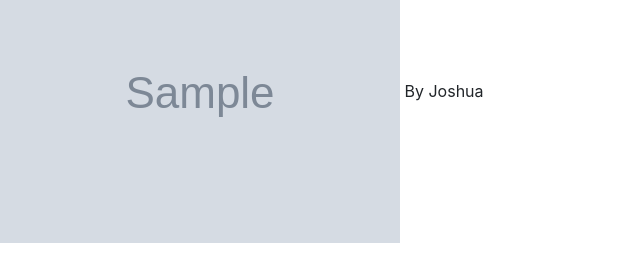
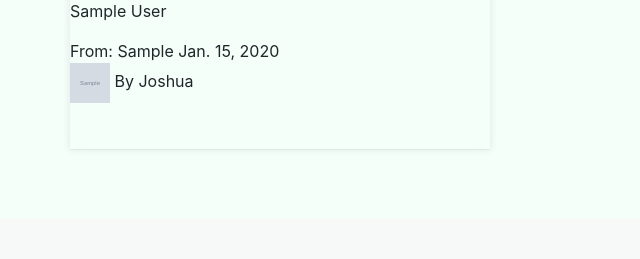
Before and after one commit to Joshua-Barawa/Django-IP3, a Django app: page / in a window 1280 px wide. Shown: the part 1037-1296 px from the top of the page, without its empty margins (0-640 px from the left). After the commit the page ends 1187 px from the top, so only its background shows below. Run offline with Django 4.2, Linux system fonts and the light colour scheme; a user stored in the database is signed in; data comes from the database, SQL or seed files in the repository; tables that the repository leaves empty hold one stand-in row (values such as "Sample post"); grey boxes marked "Sample" are stand-in pictures; some libraries are stand-ins or nearby versions.

Commit message:
added box shadow to my cards

```diff
--- a/members/static/css/index.css
+++ b/members/static/css/index.css
@@ -1,4 +1,6 @@
-
+.bdy{
+background-color:#F5FFFA;
+}
 
 .upper-side{
 background-color:#36454F;
@@ -29,3 +31,23 @@
 padding:14px 50px;
 font-size:20px;
 }
+
+.projects{
+padding:70px;
+}
+
+.project{
+box-shadow: rgba(17, 17, 26, 0.05) 0px 1px 0px, rgba(17, 17, 26, 0.1) 0px 0px 8px;
+height:500px;
+width:420px;
+}
+
+.project-img{
+height: 70%;
+width: 100%;
+}
+
+.profile-pic{
+height: 40px;
+width: 40px;
+}
--- a/members/templates/html/index.html
+++ b/members/templates/html/index.html
@@ -5,7 +5,7 @@
 
 {% block content %}
 
-<div>
+<div class="bdy">
      {% for message in messages %}
     <div class="alert alert-danger" role="alert">
      {{message}}
```
Also changed, not shown: media/media/default2.png (added).
